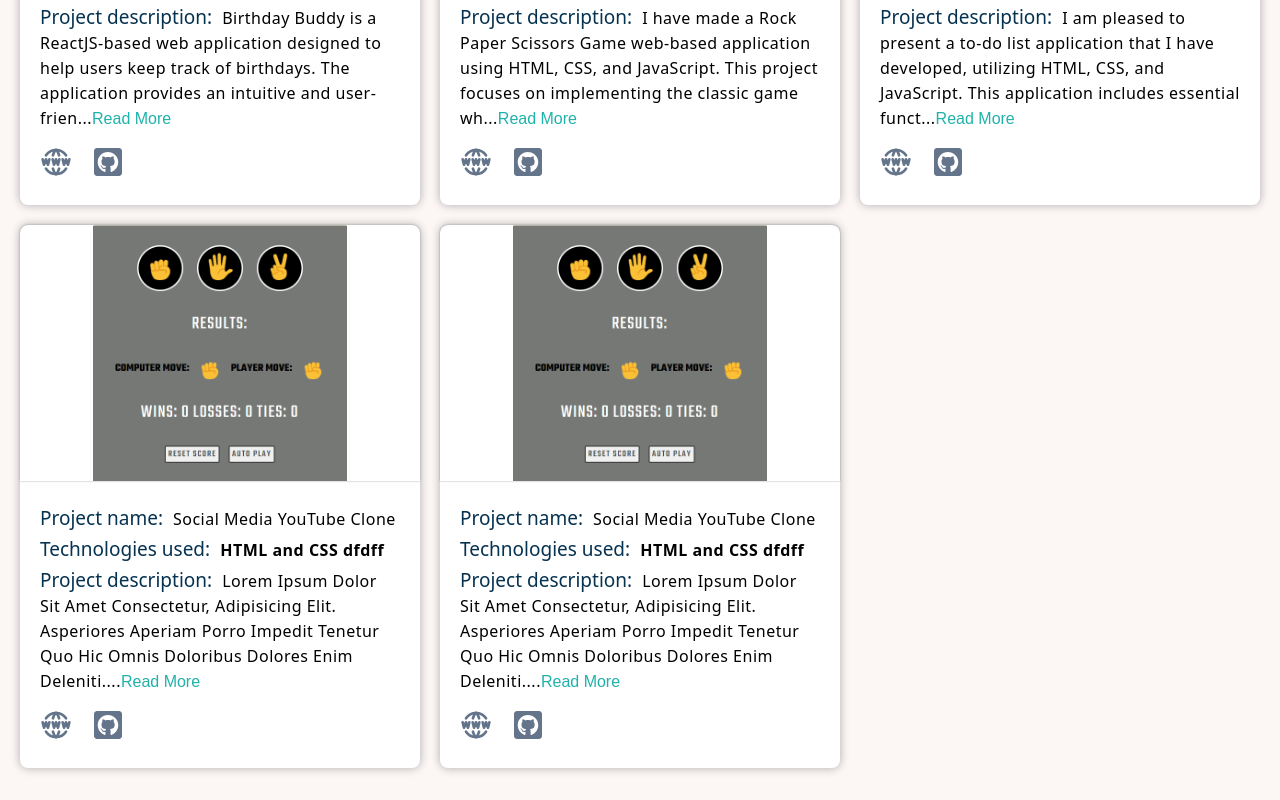
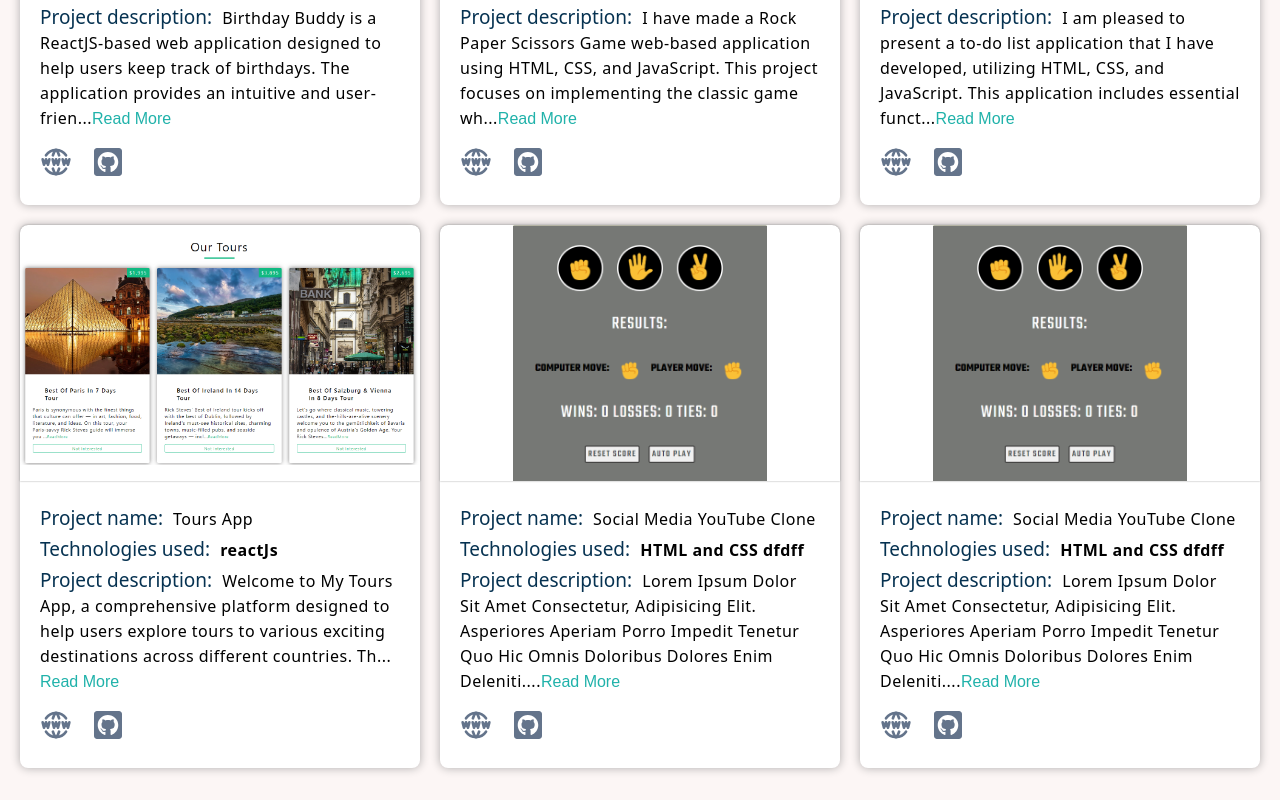
Before and after one commit to Keerti-kumar-shakya/host-small-project-setup, a React (Vite) app: page / in a window 1280 px wide. Shown: the part 825-1625 px from the top of the page. Built offline with nearby package versions, Linux system fonts and the light colour scheme; a web font is replaced by a local one.

Commit message:
uploaded react tour app project

```diff
--- a/src/projectsData.js
+++ b/src/projectsData.js
@@ -2,12 +2,14 @@
 import sImg_1 from './projects-images/01-birthday-buddy.png';
 import sImg_2 from './projects-images/02-rock-paper-scissor.png';
 import sImg_3 from './projects-images/03-todo-list-app.png';
+import sImg_4 from './projects-images/04-react-tour-app.png';
 //import sImg_3 from './projects-images'
 
 import { nanoid } from 'nanoid';
 // small project images
 
 export const smallProjectData = [
+  // 1-project
   {
   id: nanoid(),
   category: 'reactJs',
@@ -24,7 +26,7 @@ export const smallProjectData = [
   projectName: 'Birthday buddy'
 
   },
-
+  // 2-project
   {
     id: nanoid(),
 
@@ -43,7 +45,7 @@ export const smallProjectData = [
     projectName: 'Rock Paper Scissors'
 
   },
-
+  // 3-project
   {
     id: nanoid(),
     category: 'vanilla-Js',
@@ -57,6 +59,23 @@ export const smallProjectData = [
 
 
     },
+
+      // 4-project
+    {
+      id: nanoid(),
+      category: 'reactJs',
+      img: sImg_4,
+      techUsed: 'reactJs',
+      desc: `Welcome to My Tours App, a comprehensive platform designed to help users explore tours to various exciting destinations across different countries. This app leverages modern web technologies to deliver a seamless and engaging user experience. Built using React.js, it makes extensive use of hooks such as 'useState' and 'useEffect' to manage state and side effects efficiently.`,
+
+      url: 'https://02-small-reactjs-tour-app-project.netlify.app/',
+
+      github: 'https://github.com/Keerti-kumar-shakya/small-react-projects/tree/main/02%20-%20tours-app',
+
+      projectName: 'tours app'
+
+    }
+    ,
     {
       id: nanoid(),
       category: 'HTML&&CSS',
```
Also changed, not shown: src/projects-images/04-react-tour-app.png (added).
